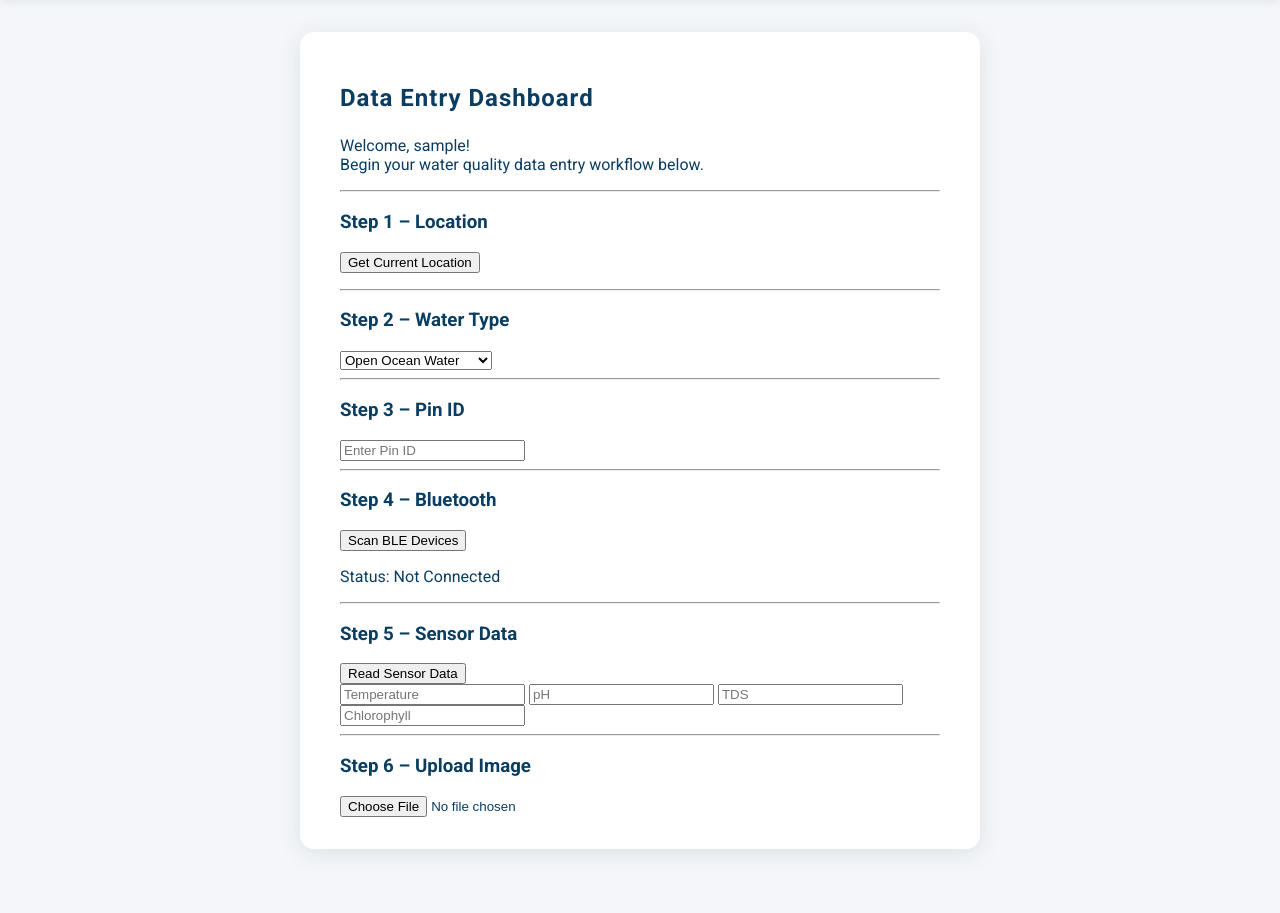
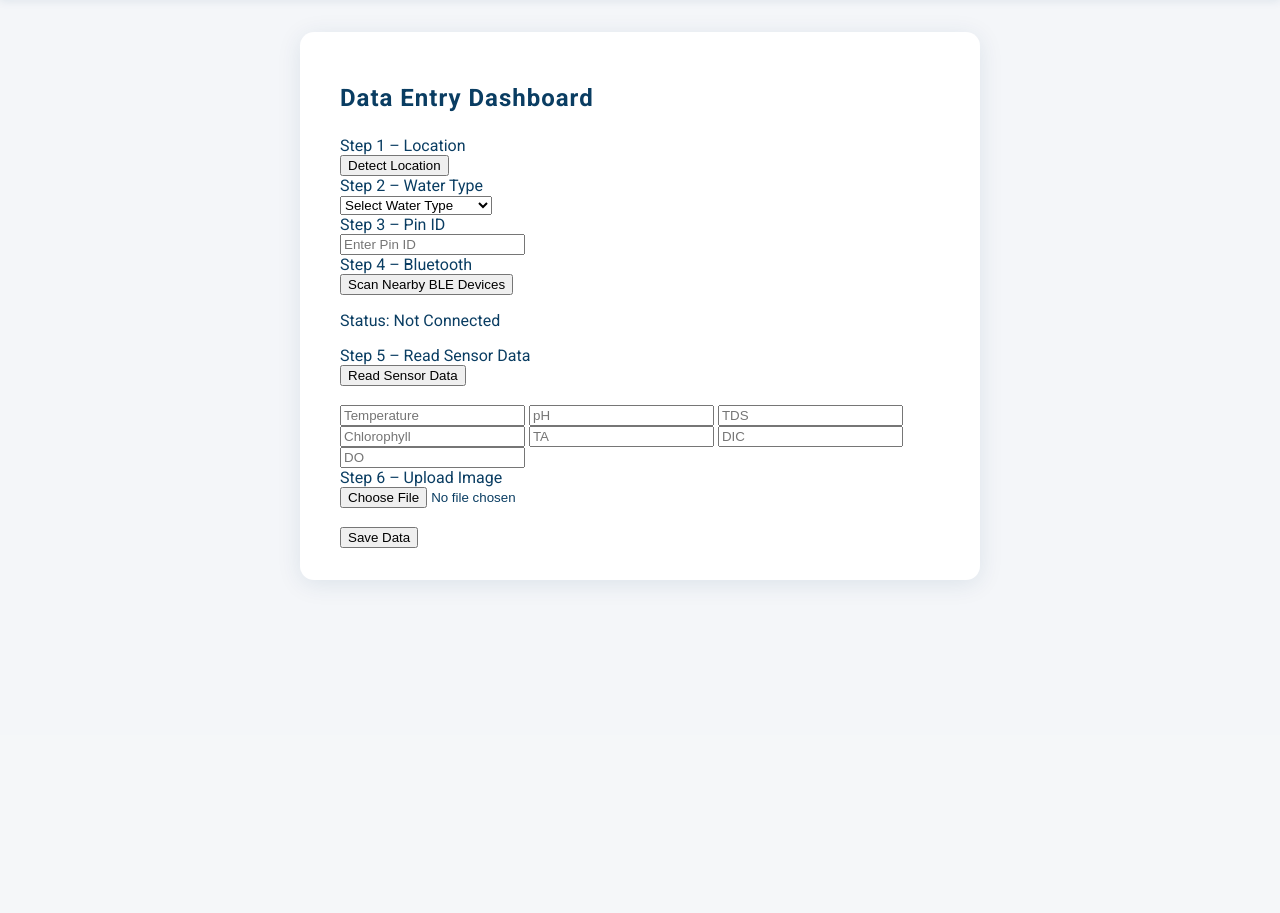
Before and after one commit to pgrapher906-ctrl/project, a Flask app: page /dashboard in a window 1280 px wide. Shown: the part 65-978 px from the top of the page. After the commit the page ends 650 px from the top, so only its background shows below. Run offline with Flask 3, Linux system fonts and the light colour scheme; the visitor is signed in with stand-in values (Sample User, id 1).

Commit message:
Enhance dashboard layout and functionality

```diff
--- a/app/templates/dashboard.html
+++ b/app/templates/dashboard.html
@@ -1,30 +1,42 @@
 {% extends 'base.html' %}
+{% block title %}Dashboard | Smart Water Monitoring System{% endblock %}
 
-{% block title %}Dashboard | Smart Water Monitoring System{% endblock %}
+{% block head %}
+<link rel="stylesheet" href="https://unpkg.com/leaflet/dist/leaflet.css" />
+<style>
+#map {
+    height: 300px;
+    margin-top: 10px;
+    border-radius: 10px;
+}
+.readonly {
+    background: #f2f2f2;
+}
+.step-title {
+    margin-top: 20px;
+    font-weight: bold;
+}
+</style>
+{% endblock %}
 
 {% block content %}
 <div class="dashboard-container">
-
     <div class="card dashboard-card">
         <h2>Data Entry Dashboard</h2>
 
-        <p>
-            Welcome, {{ current_user.username }}! <br>
-            Begin your water quality data entry workflow below.
-        </p>
-
-        <hr>
+        <form method="POST" action="/save_data" enctype="multipart/form-data">
 
         <!-- STEP 1 -->
-        <h3>Step 1 – Location</h3>
-        <button onclick="getLocation()">Get Current Location</button>
-        <p id="location-output"></p>
-
-        <hr>
+        <div class="step-title">Step 1 – Location</div>
+        <button type="button" onclick="getLocation()">Detect Location</button>
+        <div id="map"></div>
+        <input type="hidden" name="latitude" id="latitude">
+        <input type="hidden" name="longitude" id="longitude">
 
         <!-- STEP 2 -->
-        <h3>Step 2 – Water Type</h3>
-        <select id="water-type">
+        <div class="step-title">Step 2 – Water Type</div>
+        <select name="water_type" required>
+            <option value="">Select Water Type</option>
             <option>Open Ocean Water</option>
             <option>Coastal Water</option>
             <option>Estuarine Water</option>
@@ -35,55 +47,94 @@
             <option>Ground Water</option>
         </select>
 
-        <hr>
-
         <!-- STEP 3 -->
-        <h3>Step 3 – Pin ID</h3>
-        <input type="text" placeholder="Enter Pin ID">
-
-        <hr>
+        <div class="step-title">Step 3 – Pin ID</div>
+        <input type="text" name="pin_id" placeholder="Enter Pin ID" required>
 
         <!-- STEP 4 -->
-        <h3>Step 4 – Bluetooth</h3>
-        <button>Scan BLE Devices</button>
-        <p>Status: Not Connected</p>
-
-        <hr>
+        <div class="step-title">Step 4 – Bluetooth</div>
+        <button type="button" onclick="scanBLE()">Scan Nearby BLE Devices</button>
+        <p>Status: <span id="bleStatus">Not Connected</span></p>
 
         <!-- STEP 5 -->
-        <h3>Step 5 – Sensor Data</h3>
-        <button>Read Sensor Data</button>
+        <div class="step-title">Step 5 – Read Sensor Data</div>
+        <button type="button" onclick="readSensor()">Read Sensor Data</button>
 
-        <div class="sensor-fields">
-            <input type="text" placeholder="Temperature" readonly>
-            <input type="text" placeholder="pH" readonly>
-            <input type="text" placeholder="TDS" readonly>
-            <input type="text" placeholder="Chlorophyll" readonly>
-        </div>
+        <br><br>
 
-        <hr>
+        <!-- Sensor Fields (Read-only) -->
+        <input class="readonly" name="temperature" placeholder="Temperature" readonly>
+        <input class="readonly" name="ph" placeholder="pH" readonly>
+        <input class="readonly" name="tds" placeholder="TDS" readonly>
+        <input class="readonly" name="chlorophyll" placeholder="Chlorophyll" readonly>
+        <input class="readonly" name="ta" placeholder="TA" readonly>
+        <input class="readonly" name="dic" placeholder="DIC" readonly>
+        <input class="readonly" name="do" placeholder="DO" readonly>
 
         <!-- STEP 6 -->
-        <h3>Step 6 – Upload Image</h3>
-        <input type="file">
+        <div class="step-title">Step 6 – Upload Image</div>
+        <input type="file" name="image">
 
+        <br><br>
+        <button type="submit">Save Data</button>
+
+        </form>
     </div>
-
 </div>
 {% endblock %}
 
 {% block scripts %}
+<script src="https://unpkg.com/leaflet/dist/leaflet.js"></script>
+
 <script>
+let map;
+let marker;
+
+// ----------------- STEP 1 LOCATION -----------------
 function getLocation() {
     if (navigator.geolocation) {
-        navigator.geolocation.getCurrentPosition(function(position) {
-            document.getElementById("location-output").innerText =
-                "Latitude: " + position.coords.latitude +
-                ", Longitude: " + position.coords.longitude;
+        navigator.geolocation.getCurrentPosition(showPosition);
+    } else {
+        alert("Geolocation not supported.");
+    }
+}
+
+function showPosition(position) {
+    const lat = position.coords.latitude;
+    const lon = position.coords.longitude;
+
+    document.getElementById("latitude").value = lat;
+    document.getElementById("longitude").value = lon;
+
+    if (!map) {
+        map = L.map('map').setView([lat, lon], 13);
+        L.tileLayer('https://{s}.tile.openstreetmap.org/{z}/{x}/{y}.png', {
+            attribution: '© OpenStreetMap'
+        }).addTo(map);
+    }
+
+    if (marker) {
+        marker.setLatLng([lat, lon]);
+    } else {
+        marker = L.marker([lat, lon]).addTo(map);
+    }
+}
+
+// ----------------- STEP 4 BLUETOOTH -----------------
+async function scanBLE() {
+    try {
+        const device = await navigator.bluetooth.requestDevice({
+            acceptAllDevices: true
         });
-    } else {
-        alert("Geolocation not supported");
+        document.getElementById("bleStatus").innerText = "Connected";
+    } catch (error) {
+        document.getElementById("bleStatus").innerText = "Not Connected";
     }
+}
+
+// ----------------- STEP 5 SENSOR -----------------
+function readSensor() {
+    alert("Sensor reading will be enabled after ESP32 integration.");
 }
 </script>
 {% endblock %}
```
